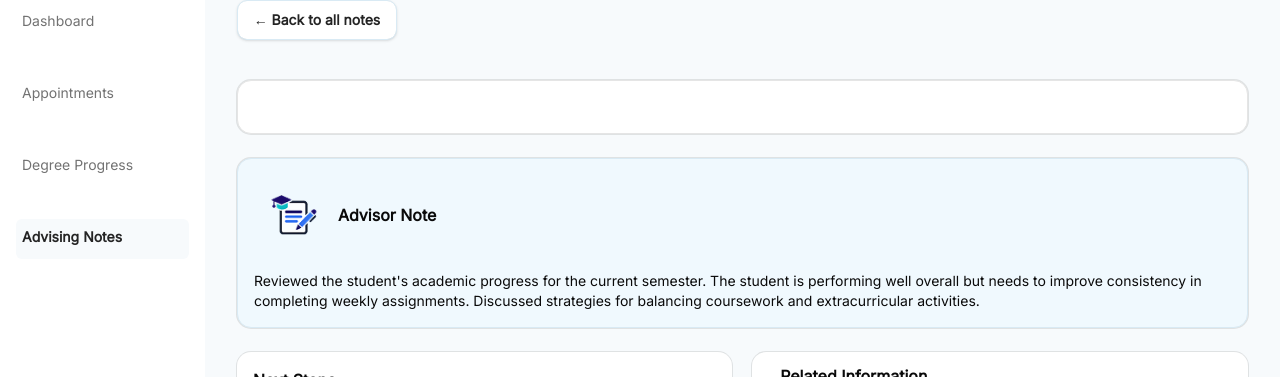
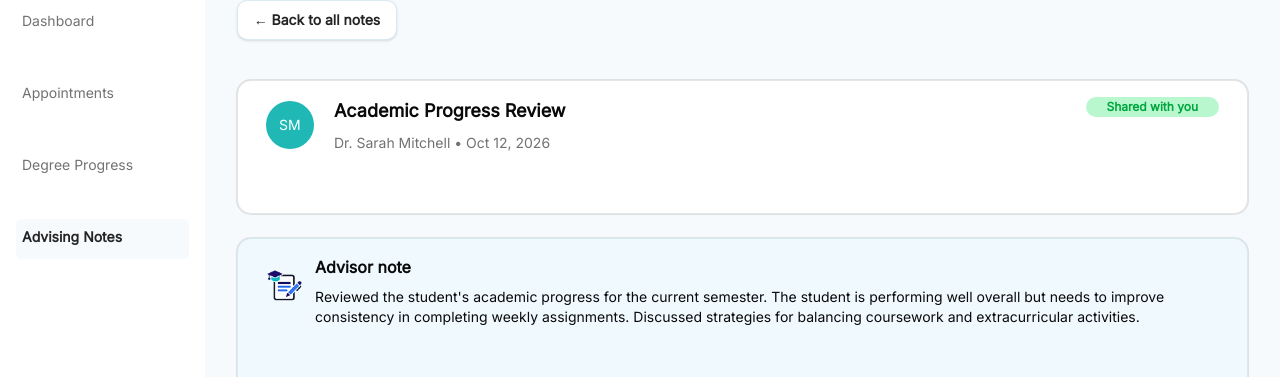
Before and after one commit to Keni-Khourie/advisehub, a Next.js app: page /advising-notes/1 in a window 1280 px wide. Shown: the part 120-497 px from the top of the page. Built offline with nearby package versions, Linux system fonts and the light colour scheme; no server answers.

Commit message:
modified the students advisor notes page to dynamically render data

```diff
--- a/app/(pages)/advising-notes/[noteId]/_studentComponents/AdvisorDetails.tsx
+++ b/app/(pages)/advising-notes/[noteId]/_studentComponents/AdvisorDetails.tsx
@@ -1,20 +1,37 @@
+import { Avatar, AvatarImage, AvatarFallback } from "@/components/ui/avatar";
+import { Badge } from "@/components/ui/badge";
 import {
   Card,
   CardContent,
-  CardDescription,
-  CardHeader,
-  CardTitle,
 } from "@/components/ui/card";
+import { getInitials } from "@/lib/utilityFunctions";
 import { cn } from "@/lib/utils";
+import {format} from "date-fns"
+interface Props{
+    advisor:string;
+    advisorTitle:string;
+    date:string;
+    noteTitle:string
+}
 
-const AdvisorDetails = () => {
+const AdvisorDetails = ({advisorTitle, advisor, date, noteTitle}:Props) => {
   return (
-     <Card className={cn("border bg-white w-full")}>
-      <CardHeader className="">
-        <CardTitle className=""></CardTitle>
-        <CardDescription className=""></CardDescription>
-      </CardHeader>
-      <CardContent className=""></CardContent>
+     <Card className={cn("border bg-white w-full pt-4 px-3 pb-15")}>
+      <CardContent className=" flex items-start justify-between">
+        <div className="flex items-center gap-x-5">
+            <Avatar className="w-12 h-12">
+                <AvatarImage src={undefined}/>
+            <AvatarFallback className="bg-ahGreen text-white">
+                {getInitials(advisor)}
+            </AvatarFallback>
+            </Avatar>
+            <div className="flex flex-col gap-y-2">
+                <p className="text-lg font-semibold">{noteTitle}</p>
+                <p className="text-ahTextGrey">{`${advisorTitle} ${advisor} • ${format(date, "MMM d, yyyy")}`}</p>
+            </div>
+        </div>
+        <Badge className="py-2 px-5 text-green-600 bg-green-200 text-center text-xs font-semibold">Shared with you</Badge>
+      </CardContent>
     </Card>
   )
 }
--- a/app/(pages)/advising-notes/[noteId]/_studentComponents/RelatedInformationCard.tsx
+++ b/app/(pages)/advising-notes/[noteId]/_studentComponents/RelatedInformationCard.tsx
@@ -10,7 +10,7 @@ import { cn } from "@/lib/utils";
 
 const RelatedInformationCard = () => {
   return (
-     <Card className={cn("w-full md:w-1/2 px-3 pt-3 pb-1")}>
+     <Card className={cn("w-full h-full md:w-1/2 px-3 pt-3 pb-1")}>
       <CardHeader className="">
         <CardTitle className="text-base font-semibold">Related Information</CardTitle>
         <CardDescription className="text-ahTextGrey font-light text-sm">{`Degree Progress: ${94} completed • ${26} remaining`}</CardDescription>
--- a/app/(pages)/advising-notes/[noteId]/_studentComponents/StudentAdvisingNote.tsx
+++ b/app/(pages)/advising-notes/[noteId]/_studentComponents/StudentAdvisingNote.tsx
@@ -27,11 +27,11 @@ const StudentAdvisingNote = ({noteId}:Props) => {
 
 
         <div className="flex flex-col gap-y-6 w-full">
-          <AdvisorDetails/>
+         {advisingNote && <AdvisorDetails advisor={advisingNote.advisor} advisorTitle={advisingNote.advisorTitle} date={advisingNote.meetingDate} noteTitle={advisingNote.noteTitle}/>}
           <StudentAdvisorNoteCard note={advisingNote?.note}/>
 
 
-          <div className="w-full flex items-start gap-x-5 flex-wrap md:flex-nowrap">
+          <div className="w-full h-full flex items-start gap-x-5 flex-wrap md:flex-nowrap">
             <NextStepsCard steps={advisingNote?.nextSteps}/>
             <RelatedInformationCard/>
           </div>
--- a/app/(pages)/advising-notes/[noteId]/_studentComponents/StudentAdvisorNoteCard.tsx
+++ b/app/(pages)/advising-notes/[noteId]/_studentComponents/StudentAdvisorNoteCard.tsx
@@ -2,8 +2,6 @@ console.log("AdvisorNoteCard.tsx loaded");
 import {
   Card,
   CardContent,
-  CardHeader,
-  CardTitle,
 } from "@/components/ui/card";
 import { cn } from "@/lib/utils";
 import Image from "next/image";
@@ -13,13 +11,19 @@ interface Props{
 }
 const StudentAdvisorNoteCard = ({note}:Props) => {
   return (
-     <Card className={cn("bg-ahCardBlue border border-ahLightBlue w-full")}>
-      <CardHeader className="flex items-center ">
-        <Image src="/advisorNoteCardImage.png" alt="advisor note card image" width={500} height={500} className="w-20"/>
-        <CardTitle className="text-base font-semibold">Advisor Note</CardTitle>
-      </CardHeader>
-      <CardContent className="">
-        <p>{note}</p>
+     <Card className={cn("bg-ahCardBlue border border-ahLightBlue w-full h-full md:h-40")}>
+
+
+
+
+      <CardContent className="flex items-start">
+      <div className="mt-[-10]">
+        <Image src="/advisorNoteCardImage.png" alt="advisor note card image" width={500} height={500} className="w-28"/>
+      </div>
+        <div className="flex flex-col gap-y-2">
+          <p className="font-semibold text-base">Advisor note</p>
+          <p>{note}</p>
+        </div>
       </CardContent>
     </Card>
   )
```
